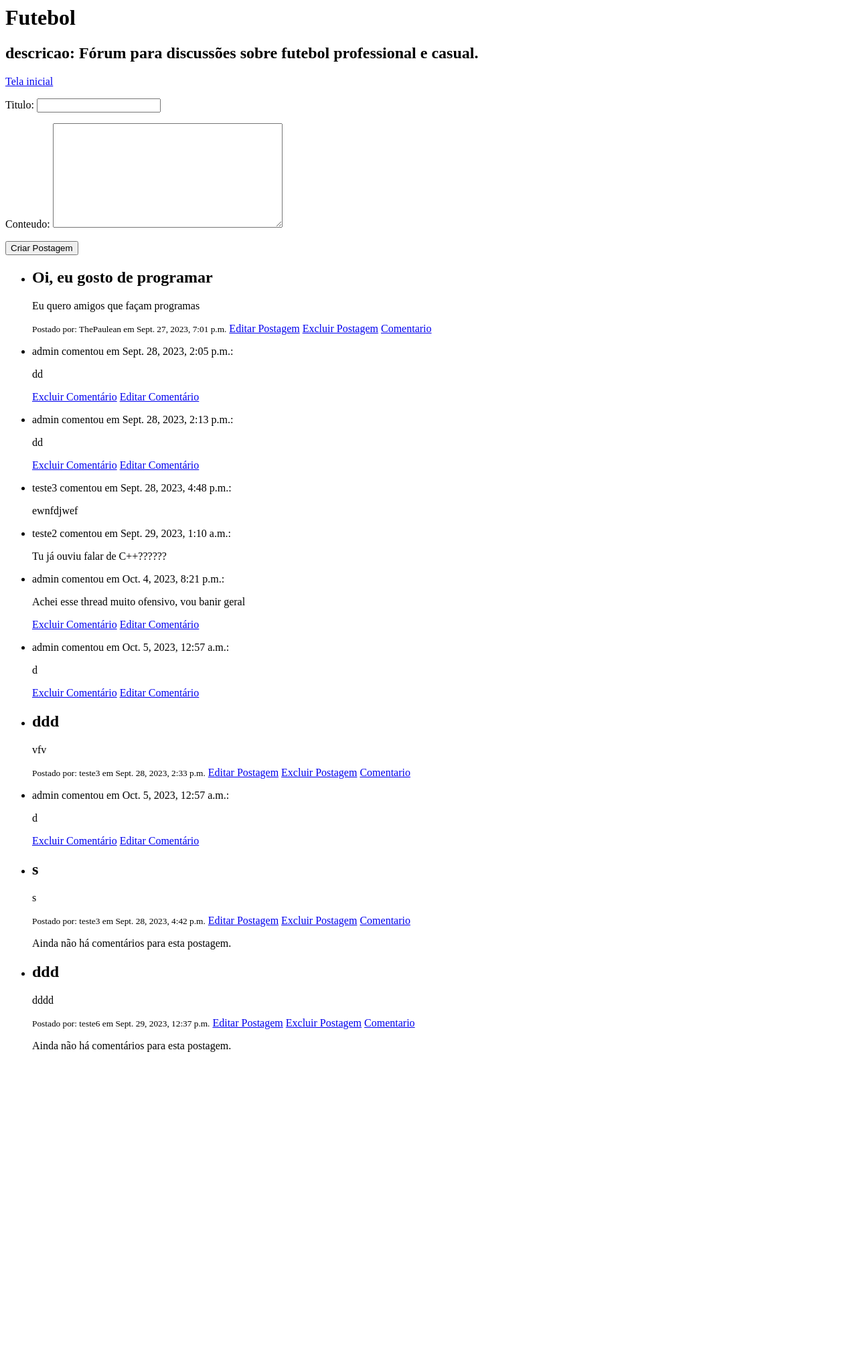
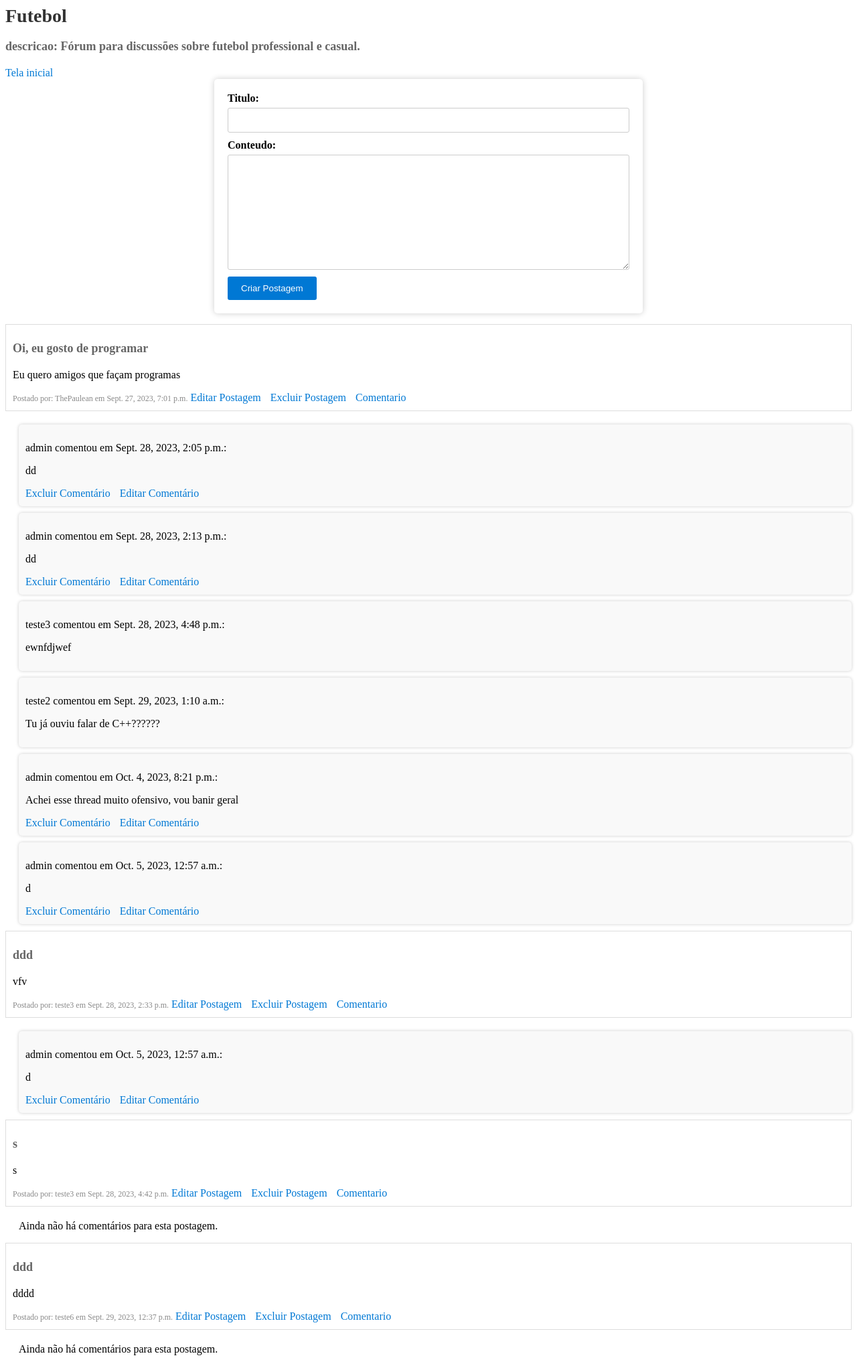
Before and after one commit to ThePaulean/INF1407-Projeto-1, a Django app: page /foruns/1/postagens/ in a window 1280 px wide. Shown: the whole page at 67% size. Before the commit the page ends 1571 px from the top, so only its background shows below. Run offline with Django 4.2, Linux system fonts and the light colour scheme; a user stored in the database is signed in; data comes from the database, SQL or seed files in the repository; both versions use the stored data as it was after the commit.

Commit message:
adicionei o css de comentarios,postagem e suas respectivas edicoes e a sua criacao

```diff
--- /dev/null
+++ b/Projeto/Projeto/static/css/vizualizarEcriar.css
@@ -0,0 +1,115 @@
+/* Estilo para o título do fórum */
+h1 {
+    font-size: 28px;
+    color: #333;
+}
+
+/* Estilo para a descrição do fórum */
+h2 {
+    font-size: 18px;
+    color: #666;
+    margin-bottom: 20px;
+}
+
+/* Estilo para os links de navegação */
+a {
+    text-decoration: none;
+    color: #0078d4;
+    margin-right: 20px;
+}
+
+/* Estilos para o formulário de criação de postagem */
+.postagem-form {
+    max-width: 600px;
+    margin: 0 auto;
+    padding: 20px;
+    background-color: #fff;
+    border-radius: 5px;
+    box-shadow: 0 0 10px rgba(0, 0, 0, 0.2);
+}
+
+/* Estilos para rótulos e campos de entrada */
+.postagem-form label {
+    display: block;
+    font-weight: bold;
+    margin-bottom: 5px;
+}
+
+.postagem-form input[type="text"],
+.postagem-form textarea {
+    width: 100%;
+    padding: 10px;
+    margin-bottom: 10px;
+    border: 1px solid #ccc;
+    border-radius: 3px;
+}
+
+/* Estilos para o botão de envio */
+.postagem-form .btn-submit {
+    background-color: #0078d4;
+    color: #fff;
+    border: none;
+    padding: 10px 20px;
+    border-radius: 3px;
+    cursor: pointer;
+    transition: background-color 0.2s;
+}
+
+.postagem-form .btn-submit:hover {
+    background-color: #005aa0;
+}
+
+
+/* Estilo para as postagens */
+ul {
+    list-style-type: none;
+    padding: 0;
+}
+
+li {
+    margin-bottom: 20px;
+    border: 1px solid #ddd;
+    padding: 10px;
+}
+
+/* Estilo para o autor e data da postagem */
+small {
+    font-size: 12px;
+    color: #888;
+}
+
+/* Estilo para os links de ação nas postagens */
+li a {
+    margin-right: 10px;
+    color: #0078d4;
+}
+
+/* Estilo para os comentários aninhados */
+ul.comentarios {
+    margin-left: 20px; /* Adiciona um recuo (TAB) aos comentários */
+    list-style-type: none; /* Remove marcadores de lista */
+}
+
+/* Estilo para cada comentário individual */
+ul.comentarios li {
+    border: none;
+    margin-bottom: 10px;
+    padding: 10px;
+    background-color: #f9f9f9;
+    border-radius: 5px;
+    box-shadow: 0 0 5px rgba(0, 0, 0, 0.2);
+}
+
+/* Estilo para o autor e data do comentário */
+ul.comentarios li small {
+    font-size: 12px;
+    color: #888;
+    display: block;
+    margin-top: 5px;
+}
+
+/* Estilo para os links de ação nos comentários */
+ul.comentarios li a {
+    margin-right: 10px;
+    color: #0078d4;
+}
--- a/Projeto/Projeto/urls.py
+++ b/Projeto/Projeto/urls.py
@@ -51,7 +51,7 @@ urlpatterns = [
     path('excluir_forum/<int:forum_id>/', views.excluir_forum, name='excluir_forum'),
     path('excluir_comentario/<int:comentario_id>/', views.excluir_comentario, name='excluir_comentario'),
     path('editar_comentario/<int:comentario_id>/', views.editar_comentario, name='editar_comentario'),
-    path('banir_usuario/<int:usuario_id>/', views.banir_usuario, name='banir_usuario'),
+    #path('banir_usuario/<int:usuario_id>/', views.banir_usuario, name='banir_usuario'),
     path('listar_usuarios/', views.listar_usuarios, name='listar_usuarios'),
     path('accounts/password_change/',PasswordChangeView.as_view(template_name='registro/password_change_form.html',success_url=reverse_lazy('sec-password_change_done'),), name='sec-password_change'),
     path('accounts/password_change_done/',PasswordChangeDoneView.as_view(template_name='registro/password_change_done.html',), name='sec-password_change_done'),
--- a/Projeto/ProjetoApp/signals.py
+++ b/Projeto/ProjetoApp/signals.py
@@ -3,7 +3,8 @@ from django.dispatch import receiver
 from django.contrib.auth.models import User
 from .models import PerfilUsuario
 
-#Os signals permitem que você execute código em resposta a eventos específicos, como a criação de um novo usuário. Você precisará seguir estas etapas:
+#Os signals permite que você execute código em resposta a eventos específicos,
+# como a criação de um novo usuário. Você precisará seguir estas etapas:
 @receiver(post_save, sender=User)
 def criar_ou_atualizar_perfil_usuario(sender, instance, created, **kwargs):
     if created:
--- a/Projeto/ProjetoApp/templates/ProjetoApp/edit_forum.html
+++ b/Projeto/ProjetoApp/templates/ProjetoApp/edit_forum.html
@@ -1,8 +1,12 @@
+{%load static%}
 {% block content %}
+<html>
+    <head><link rel="stylesheet" type="text/css" href="{% static 'css/editar_Foruns.css' %}"></head>
     <h2>Editar Fórum: {{ forum.nome }}</h2>
-    <form method="post">
+    <form method="post" class="edit-forum-form">
         {% csrf_token %}
         {{ form.as_p }}
         <button type="submit">Salvar alterações</button>
     </form>
+</html>
 {% endblock %}
--- a/Projeto/ProjetoApp/templates/ProjetoApp/editar_postagem.html
+++ b/Projeto/ProjetoApp/templates/ProjetoApp/editar_postagem.html
@@ -1,13 +1,16 @@
+{%load static%}
 <!DOCTYPE html>
 <html lang="en">
 <head>
     <meta charset="UTF-8">
     <meta name="viewport" content="width=device-width, initial-scale=1.0">
+    <head><link rel="stylesheet" type="text/css" href="{% static 'css/editar_postagem.css' %}"></head>
+
     <title>Editar Postagem</title>
 </head>
 <body>
     <h1>Editar Postagem</h1>
-    <form method="post">
+    <form method="post" class="edit-post-form">
         {% csrf_token %}
         {{ form.as_p }}
         <button type="submit">Salvar Edições</button>
--- a/Projeto/ProjetoApp/templates/ProjetoApp/listar_foruns.html
+++ b/Projeto/ProjetoApp/templates/ProjetoApp/listar_foruns.html
@@ -16,7 +16,6 @@
 <h3>
     {% if user.is_superuser %}
         <a href="{% url 'criar_forum' %}"> Criar Fórum</a>
-        <a href="{% url 'listar_usuarios' %}"> Lista de usuario</a>
 
     {% endif %}
 </h3>
--- a/Projeto/ProjetoApp/templates/ProjetoApp/listar_usuarios.html
+++ b/Projeto/ProjetoApp/templates/ProjetoApp/listar_usuarios.html
@@ -1,4 +1,4 @@
-<!DOCTYPE html>
+<!-- <!DOCTYPE html>
 <html>
 <head>
     <title>Lista de Usuários</title>
@@ -14,4 +14,4 @@
         {% endfor %}
     </ul>
 </body>
-</html>
+</html> -->
--- a/Projeto/ProjetoApp/templates/ProjetoApp/visualizar_postagens.html
+++ b/Projeto/ProjetoApp/templates/ProjetoApp/visualizar_postagens.html
@@ -1,13 +1,19 @@
+{% load static%}
+<html>
+    <head>
+        <link rel="stylesheet" type="text/css" href="{% static 'css/vizualizarEcriar.css' %}">
+    </head>
 <h1>{{ forum.nome }}</h1>
 <h2>descricao: {{ forum.descricao }}</h2>
 <div>
     <a href="{% url 'sec-home'  %}">Tela inicial</a>
 </div>
 <!-- Formulário de criação de postagem -->
-<form method="post">
+<form method="post" class="postagem-form">
     {% csrf_token %}
-    {{ form.as_p }}
-    <button type="submit">Criar Postagem</button>
+    {{ form.titulo.label_tag }} {{ form.titulo }}
+    {{ form.conteudo.label_tag }} {{ form.conteudo }}
+    <button type="submit" class="btn-submit">Criar Postagem</button>
 </form>
 
 <!-- Exibir postagens existentes -->
@@ -28,17 +34,24 @@
 
     </li>
 
+    <ul class="comentarios">
         {% for comentario in postagem.comentario_set.all %}
         <li>
             <p>{{ comentario.autor }} comentou em {{ comentario.data_criacao }}:</p>
             <p>{{ comentario.texto }}</p>
+            <!-- ... links de ação para comentários ... -->
             {% if user == comentario.autor %}
             <a href="{% url 'excluir_comentario' comentario.id %}">Excluir Comentário</a>
             <a href="{% url 'editar_comentario' comentario.id %}">Editar Comentário</a>
 
             {% endif %}
+        </li>
         {% empty %}
             <p>Ainda não há comentários para esta postagem.</p>
-        {% endfor %}</li>
         {% endfor %}
     </ul>
+</li>
+{% endfor %}
+</ul>
+
+</html>
--- a/Projeto/ProjetoApp/views.py
+++ b/Projeto/ProjetoApp/views.py
@@ -194,18 +194,18 @@ def editar_comentario(request, comentario_id):
         form = ComentarioForm(instance=comentario)
 
     return render(request, 'ProjetoApp/editar_comentario.html', {'form': form, 'comentario': comentario})
-def banir_usuario(request, usuario_id):
-    # Verifique se o usuário logado é um administrador
-    if request.user.is_superuser:
-        usuario = get_object_or_404(User, id=usuario_id)
-        perfil = get_object_or_404(PerfilUsuario, usuario=usuario)
-        perfil.banido = True
-        perfil.save()
-        # Redirecione para uma página de sucesso ou onde for apropriado
-        return redirect('listar_usuarios')
-    else:
-        # Redirecione para uma página de erro ou onde for apropriado
-        return redirect('listar_usuarios')
+# def banir_usuario(request, usuario_id):
+#     # Verifique se o usuário logado é um administrador
+#     if request.user.is_superuser:
+#         usuario = get_object_or_404(User, id=usuario_id)
+#         perfil = get_object_or_404(PerfilUsuario, usuario=usuario)
+#         perfil.banido = True
+#         perfil.save()
+#         # Redirecione para uma página de sucesso ou onde for apropriado
+#         return redirect('listar_usuarios')
+#     else:
+#         # Redirecione para uma página de erro ou onde for apropriado
+#         return redirect('listar_usuarios')
 
 def listar_usuarios(request):
     usuarios = User.objects.all()  # Consulta todos os usuários
```
Also changed, not shown: Projeto/Projeto/static/css/adicionar_comentario.css (added, +40 -0 lines), Projeto/Projeto/static/css/criar_forum.css (added, +40 -0 lines), Projeto/Projeto/static/css/editar_Foruns.css (added, +40 -0 lines), Projeto/Projeto/static/css/editar_comentario.css (added, +40 -0 lines), Projeto/Projeto/static/css/editar_postagem.css (added, +40 -0 lines), Projeto/ProjetoApp/templates/ProjetoApp/adicionar_comentario.html (+11 -4 lines), Projeto/ProjetoApp/templates/ProjetoApp/criar_forum.html (+13 -5 lines), Projeto/ProjetoApp/templates/ProjetoApp/criar_postagem.html (+0 -8 lines), Projeto/ProjetoApp/templates/ProjetoApp/editar_comentario.html (+7 -1 lines), Projeto/db.sqlite3. Lines whose indentation alone changed are shown as unchanged.
